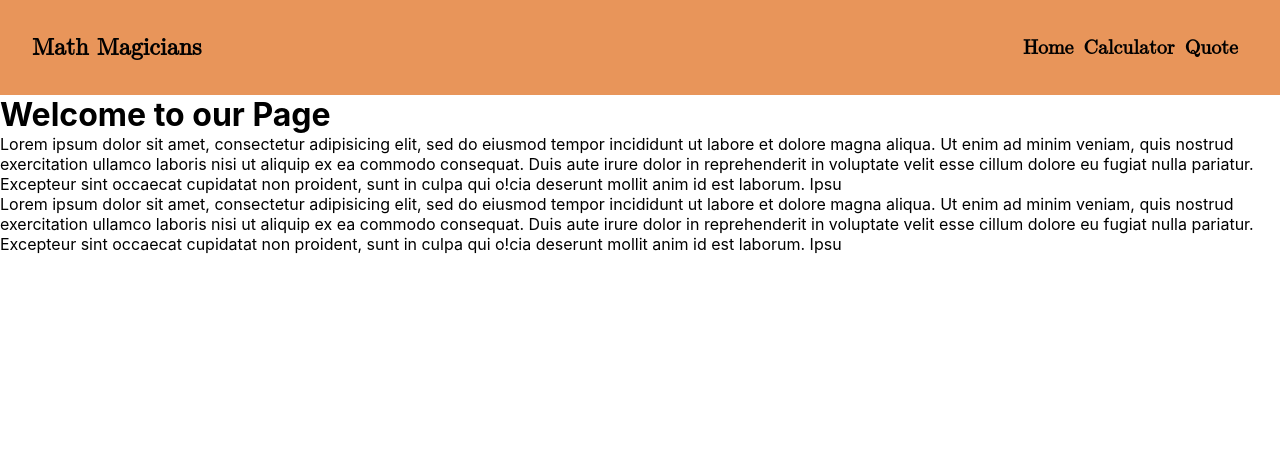
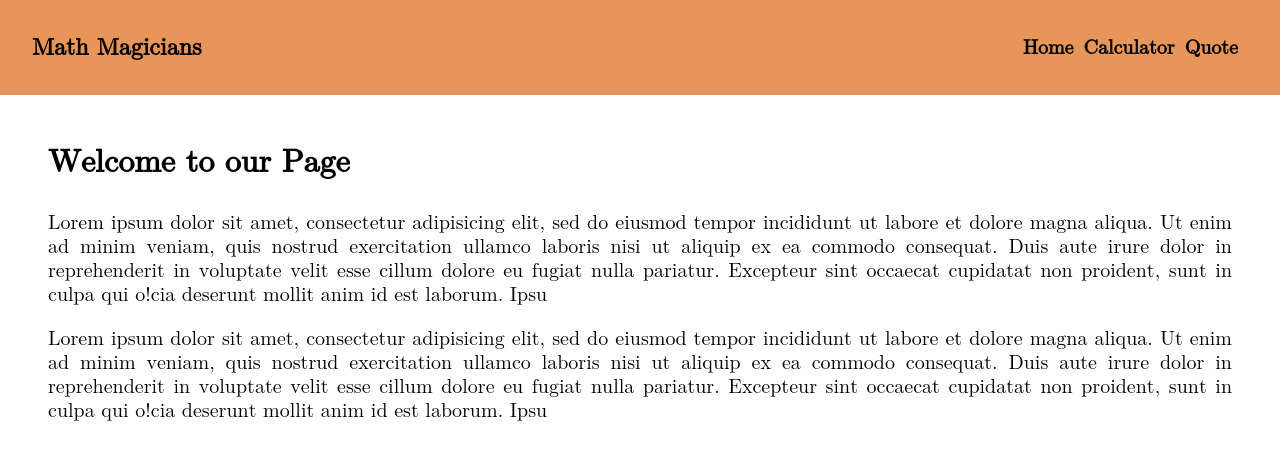
Before and after one commit to Div685/React-Calculator-app, a React (Create React App) app: page / in a window 1280 px wide. Shown: the top 460 px of the page. Built offline with nearby package versions, Linux system fonts and the light colour scheme.

Commit message:
update style to home page

```diff
--- a/src/components/Home.js
+++ b/src/components/Home.js
@@ -1,4 +1,5 @@
 import React from 'react';
+import '../style/Home.css';
 
 function Home() {
   return (
--- a/src/components/Quote.js
+++ b/src/components/Quote.js
@@ -5,7 +5,9 @@ function Quote() {
   return (
     <div className="quote">
       <h1>
-        Mathematics is not about numbers, equations, computations, or
+        Mathematics is not about numbers, equations, computations,
+        <br />
+        or
         algorithms: it is about understanding. –William Paul Thurston
       </h1>
     </div>
--- /dev/null
+++ b/src/style/Home.css
@@ -0,0 +1,15 @@
+.home {
+  padding: 3rem;
+}
+
+.home h1 {
+  font-family: math;
+    margin: 0 0 30px 0;
+}
+
+.home p {
+  text-align: justify;
+    font-family: math;
+    font-size: 20px;
+    margin: 0 0 20px 0;
+}
--- a/src/style/Quote.css
+++ b/src/style/Quote.css
@@ -5,4 +5,7 @@
 
 .quote h1 {
   font-size: 28px;
+  display: flex;
+    justify-content: center;
+    text-align: justify;
 }
```
